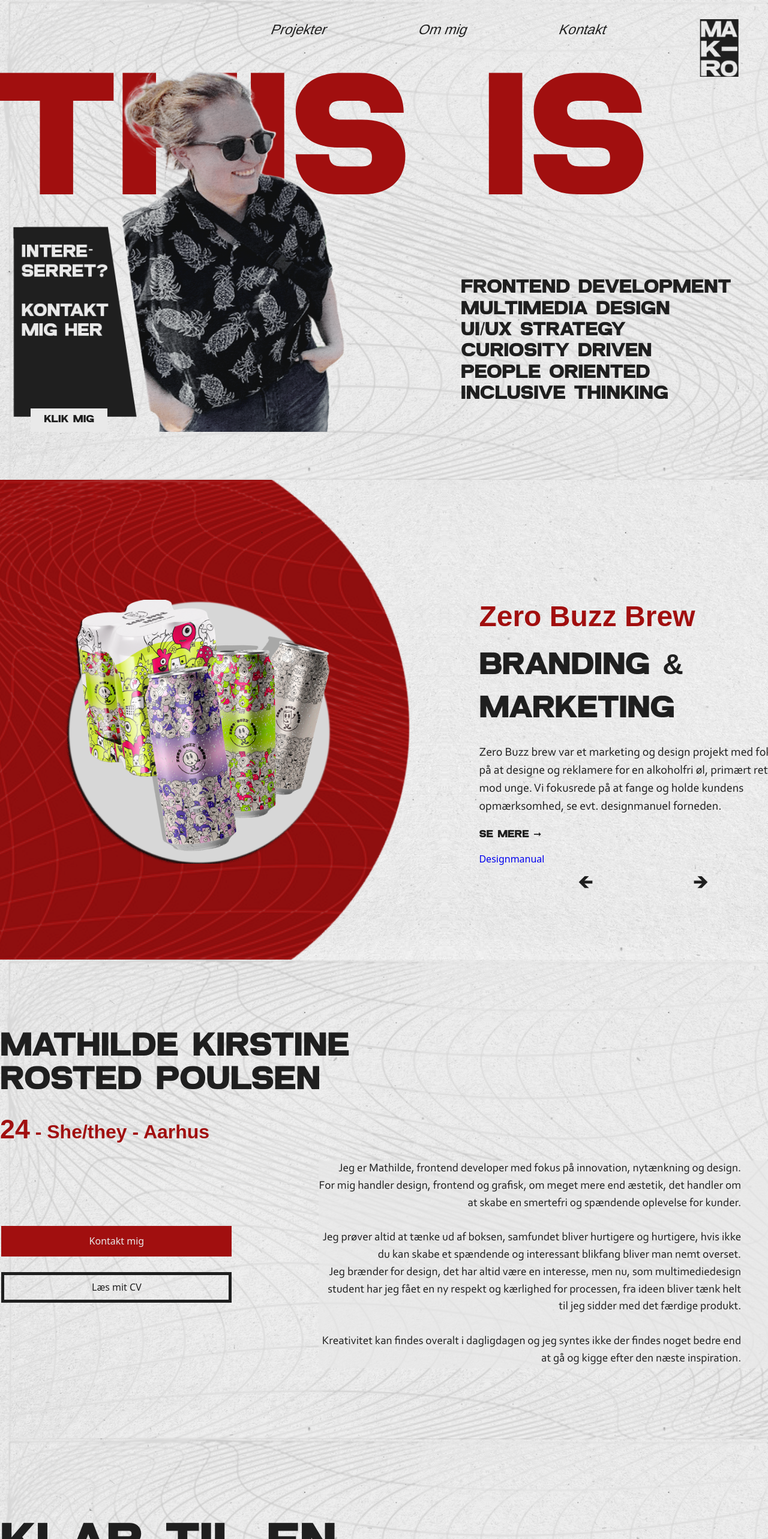
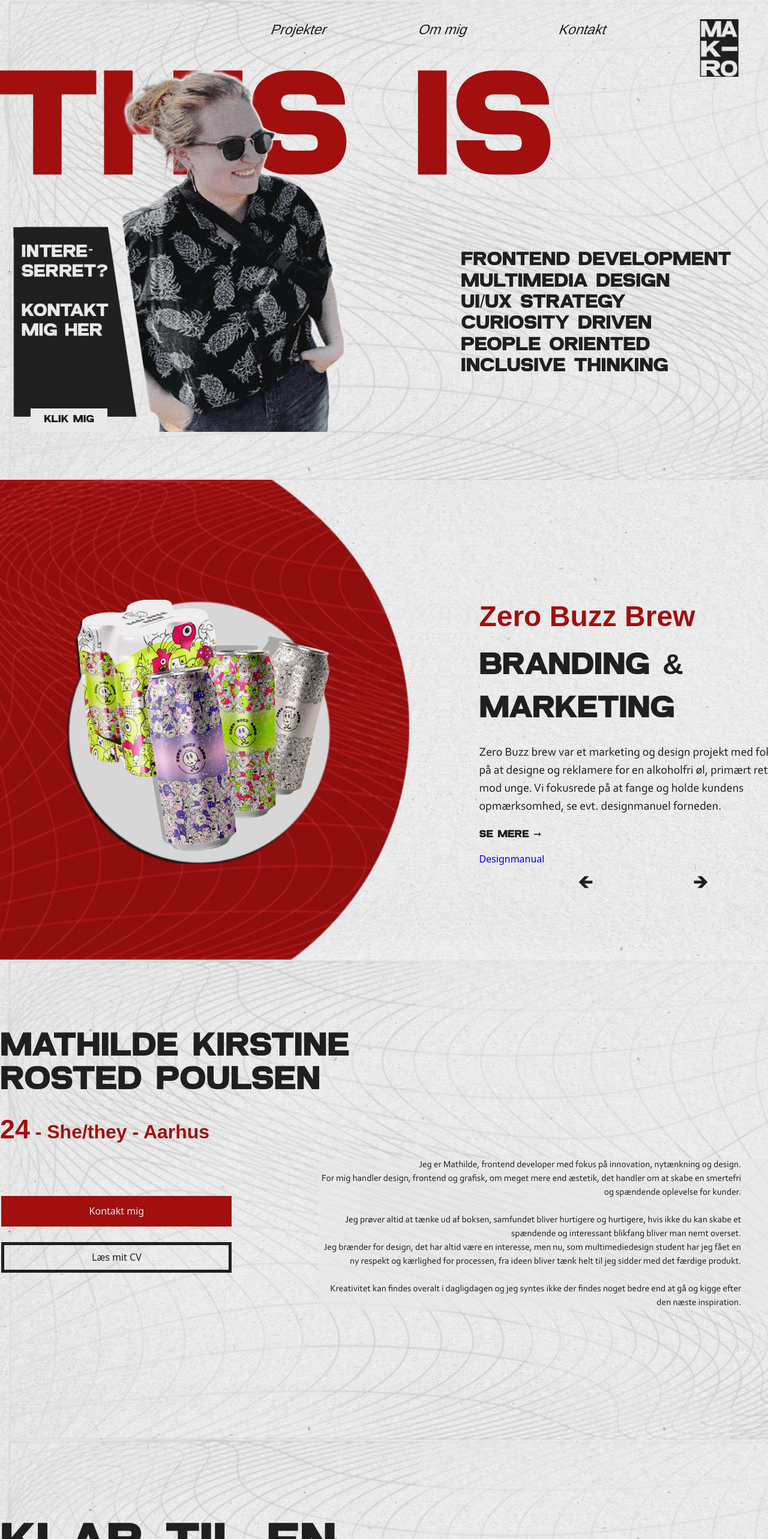
Before and after one commit to Mapou435/portfolio, a React (Vite) app: page / in a window 1280 px wide. Shown: the top 2566 px of the page at 60% size. Built offline with nearby package versions, Linux system fonts and the light colour scheme; a web font is replaced by a local one.

Commit message:
format change

```diff
--- a/src/css/index.css
+++ b/src/css/index.css
@@ -126,7 +126,7 @@ button:focus-visible {
 .forside-title p {
   margin: 0;
   padding: 0;
-  font-size: 21vw;
+  font-size: 18vw;
   line-height: 1.2;
 }
 
@@ -183,7 +183,7 @@ button:focus-visible {
 .about p {
   font-family: "body", sans-serif;
   color: #1f1f1f;
-  font-size: 1.5vw;
+  font-size: 1.2vw;
   width: 55vw;
   padding-right: 3.5vw;
   text-align: right;
```
